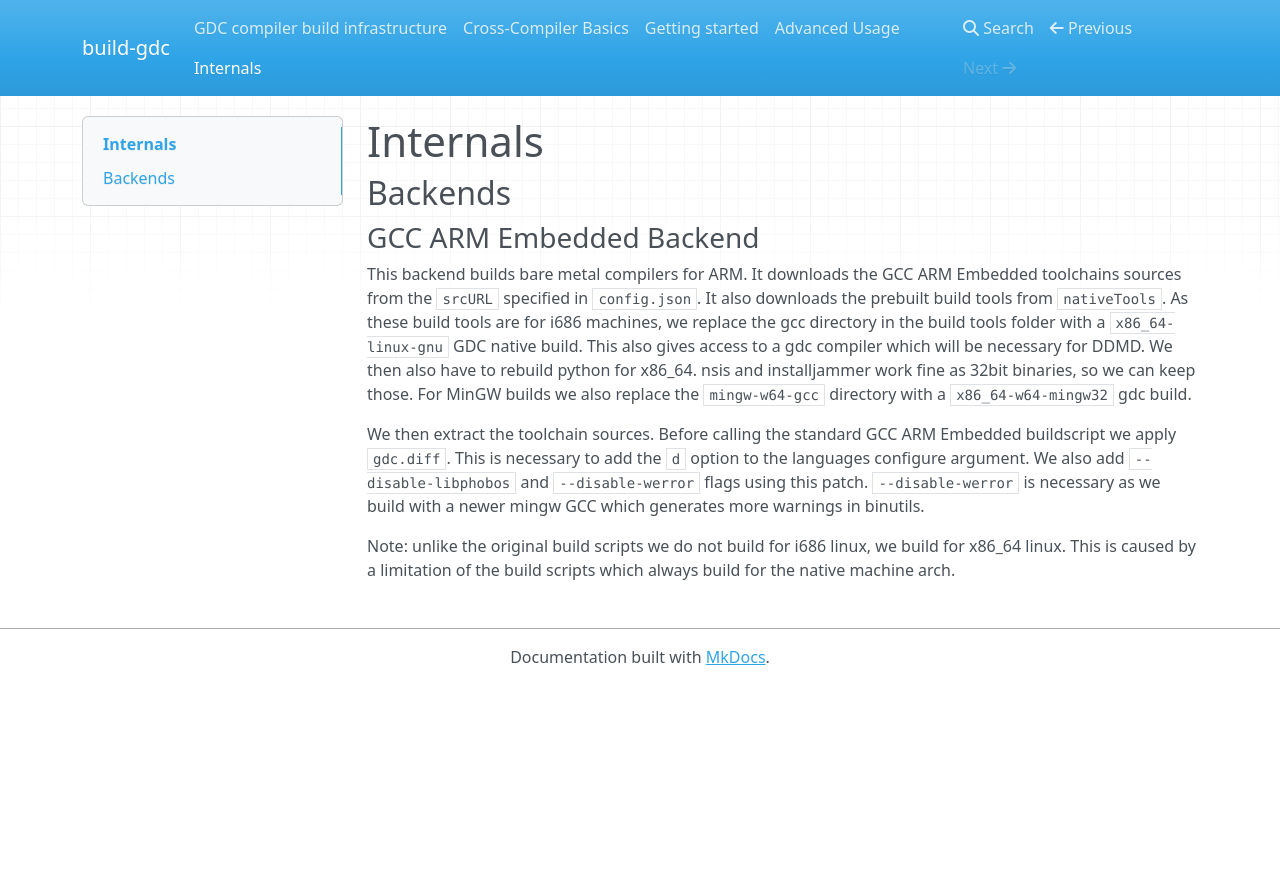
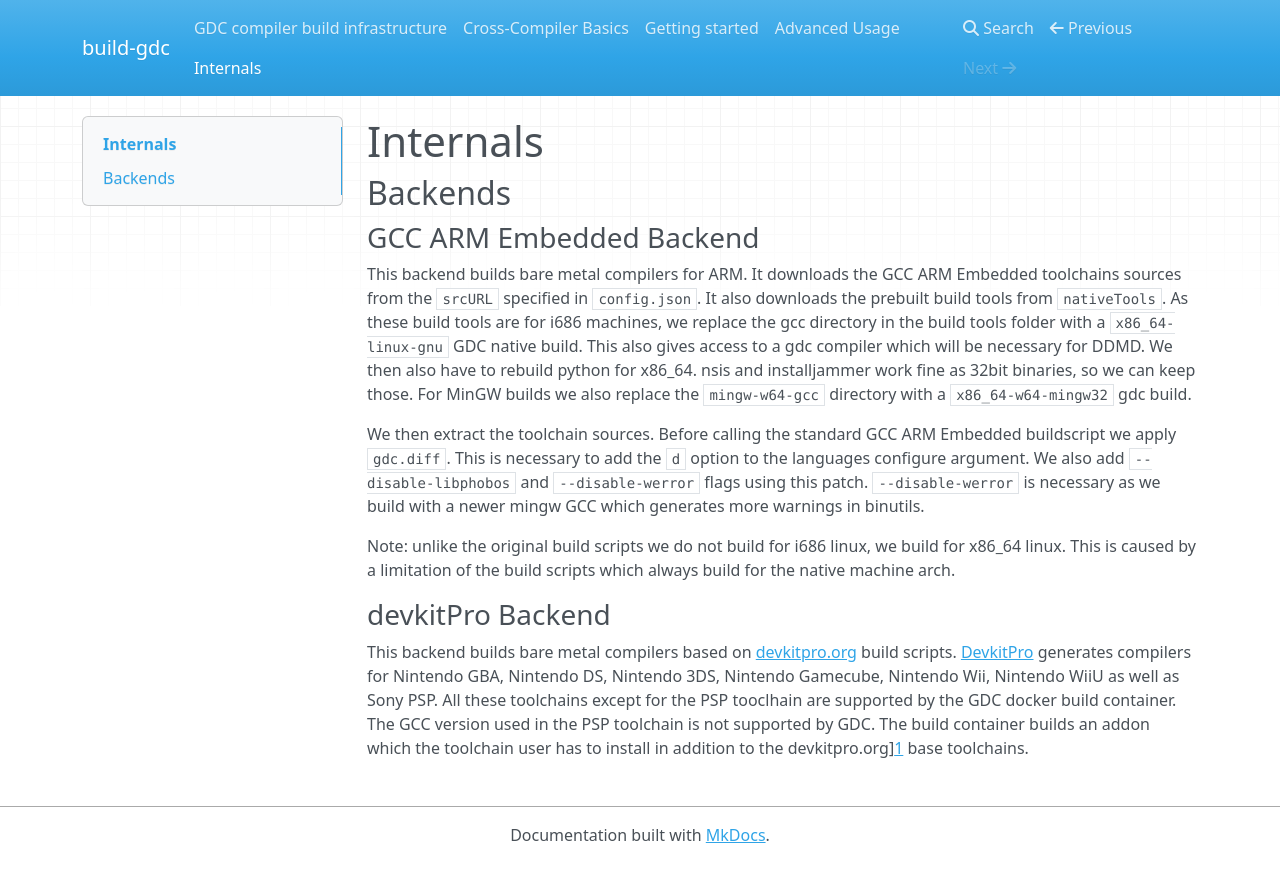
Before and after one commit to D-Programming-GDC/build-gdc, an MkDocs documentation site: the page built from docs/Internals.md, in a window 1280 px wide. Shown: the top 882 px of the page. Built offline with MkDocs 1.6.1, drawn with Linux system fonts in a browser that asks for light colours; nearby versions of some CDN libraries; old or Windows-style settings are respelled for this version of MkDocs.

Commit message:
Initial devkitPro support

```diff
--- a/docs/Internals.md
+++ b/docs/Internals.md
@@ -26,3 +26,17 @@ in binutils.
 Note: unlike the original build scripts we do not build for i686 linux,
 we build for x86_64 linux. This is caused by a limitation of the build
 scripts which always build for the native machine arch.
+
+### devkitPro Backend
+
+This backend builds bare metal compilers based on [devkitpro.org][1]
+build scripts. [DevkitPro][1] generates compilers for Nintendo GBA,
+Nintendo DS, Nintendo 3DS, Nintendo Gamecube, Nintendo Wii, Nintendo WiiU
+as well as Sony PSP. All these toolchains except for the PSP tooclhain are
+supported by the GDC docker build container. The GCC version used in the
+PSP toolchain is not supported by GDC. The build container builds an addon
+which the toolchain user has to install in addition to the
+devkitpro.org][1] base toolchains.
+
+
+[1]: https://devkitpro.org/
```
Also changed, not shown: 2 other files.
